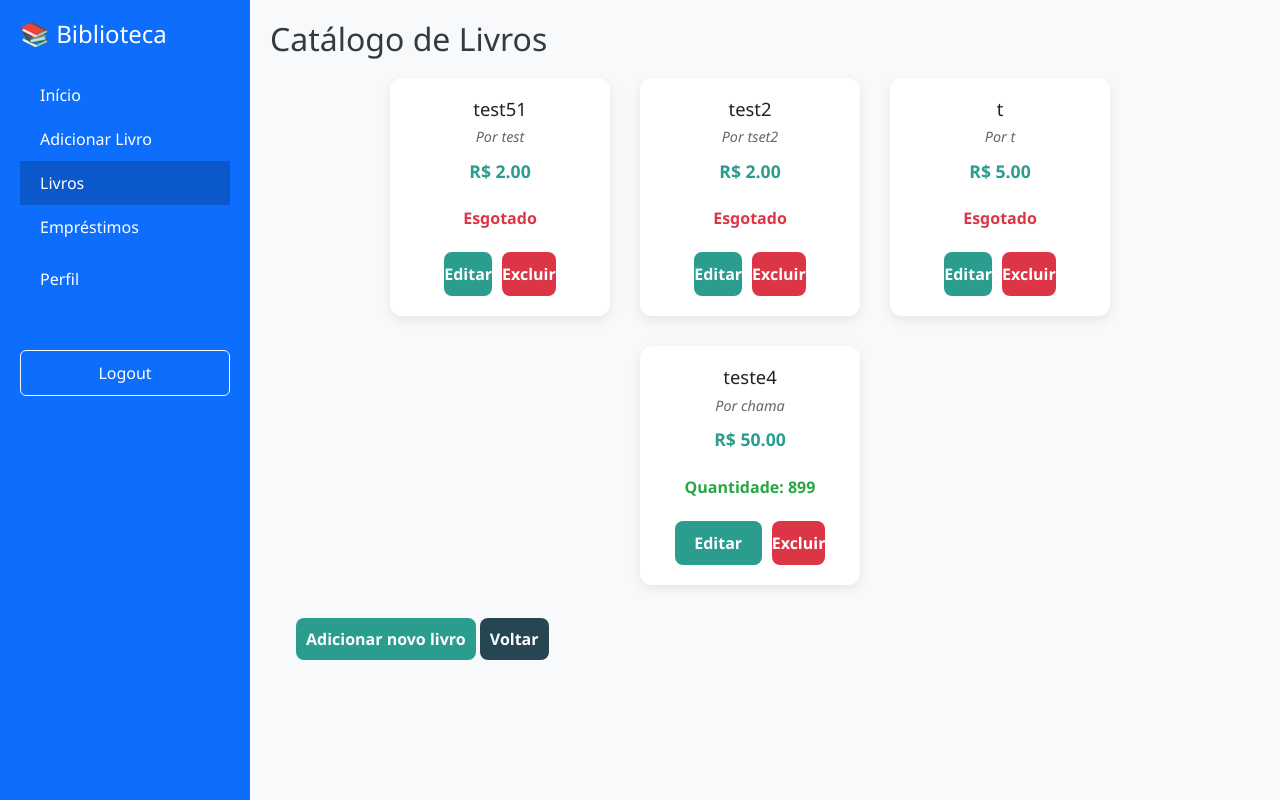
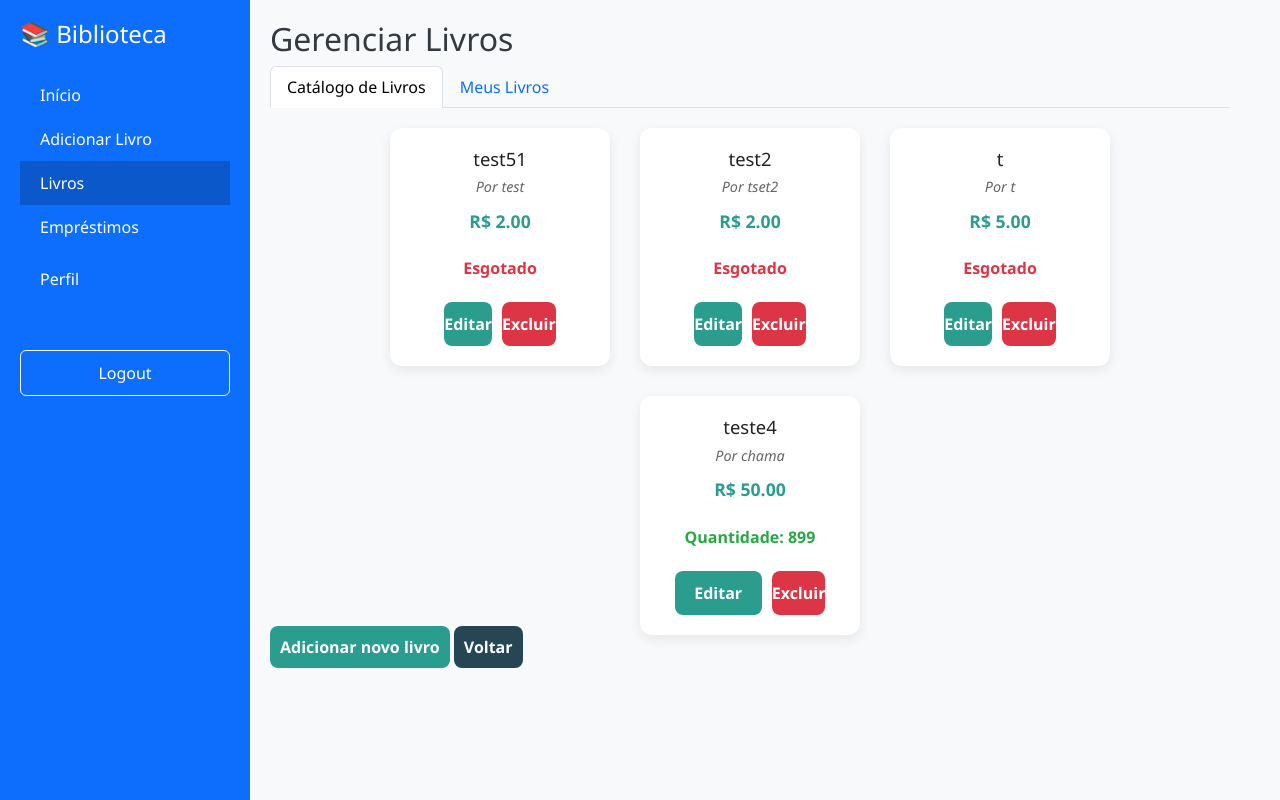
Before and after one commit to BrianKevelyn/projeto-psi, a Flask app: page /livros/lista_livros in a window 1280 px wide. Run offline with Flask 3, Linux system fonts and the light colour scheme; a user stored in the database is signed in.

Commit message:
Melhorias>: meus livros, quantidade de livros comprados/emprestimos, prprazo nos emprestimos e um resumo nos emprestimos.

```diff
--- a/controllers/livros.py
+++ b/controllers/livros.py
@@ -99,7 +99,11 @@ def editar_livro(livro_id):
 @login_required
 def lista_livros():
     livros = Livro.query.all()
-    return render_template('livros_lista.html', livros=livros)
+
+    emprestimos_usuario = Emprestimo.query.filter_by(emp_usu_id=current_user.usu_id).all()
+    meus_livros = [emp.livro for emp in emprestimos_usuario]
+
+    return render_template('livros_lista.html', livros=livros, meus_livros=meus_livros)
 
 @livros_bp.route('/comprar/<int:livro_id>', methods=['POST'])
 @login_required
@@ -196,11 +200,54 @@ def emprestimo_livro():
     else:
         emprestimos = Emprestimo.query.filter_by(emp_usu_id=current_user.usu_id).all()
 
+    # 🔹 Atualiza status para "Atrasado" se a data de devolução já passou
+    hoje = date.today()
+    atualizou = False
+
+    for emp in emprestimos:
+        data_limite = emp.emp_data_a_devolver
+        if isinstance(data_limite, datetime):
+            data_limite = data_limite.date()
+
+        if emp.status.lower() != "devolvido" and data_limite and data_limite < hoje:
+            if emp.status.lower() != "atrasado":
+                emp.status = "Atrasado"
+                atualizou = True
+
+    if atualizou:
+        db.session.commit()
+
+    # 🔹 O return deve ficar no final da função, fora do for e fora dos ifs
     return render_template(
         'emprestimo_livro.html',
         livros=livros_disponiveis,
         emprestimos=emprestimos
     )
+
+
+@livros_bp.route('/emprestimo_livro/<int:liv_id>')
+@login_required
+def emprestimo_por_livro(liv_id):
+    hoje = date.today()
+    atualizou = False
+
+    for emp in emprestimos:
+        # garante que emp_data_a_devolver seja do tipo date
+        data_limite = emp.emp_data_a_devolver
+        if isinstance(data_limite, datetime):
+            data_limite = data_limite.date()
+
+        # verifica se já passou da data limite e não está devolvido
+        if emp.status.lower() != "devolvido" and data_limite and data_limite < hoje:
+            if emp.status.lower() != "atrasado":
+                emp.status = "Atrasado"
+                atualizou = True
+
+        if atualizou:
+            db.session.commit()
+
+    return render_template('emprestimo_livro.html', livro=livro, emprestimos=emprestimos)
+
 
 
 @livros_bp.route('/emprestimos')
@@ -211,4 +258,22 @@ def listar_emprestimos():
     else:
         emprestimos = Emprestimo.query.filter_by(emp_usu_id=current_user.usu_id).all()
 
+    hoje = date.today()
+    atualizou = False
+
+    for emp in emprestimos:
+        # garante que emp_data_a_devolver seja do tipo date
+        data_limite = emp.emp_data_a_devolver
+        if isinstance(data_limite, datetime):
+            data_limite = data_limite.date()
+
+        # verifica se já passou da data limite e não está devolvido
+        if emp.status.lower() != "devolvido" and data_limite and data_limite < hoje:
+            if emp.status.lower() != "atrasado":
+                emp.status = "Atrasado"
+                atualizou = True
+
+    if atualizou:
+        db.session.commit()
+
     return render_template('listar_emprestimos.html', emprestimos=emprestimos)
--- a/templates/livros_lista.html
+++ b/templates/livros_lista.html
@@ -1,14 +1,34 @@
 {% extends 'base.html' %}
 
+{% block title %}Catálogo de Livros{% endblock %}
+
 {% block content %}
-<h2>Catálogo de Livros</h2>
+<h2>Gerenciar Livros</h2>
 
+<!-- Abas -->
+<ul class="nav nav-tabs" id="livrosTabs" role="tablist">
+  <li class="nav-item">
+    <button class="nav-link active" id="catalogo-tab" data-bs-toggle="tab" data-bs-target="#catalogo" type="button" role="tab">
+      Catálogo de Livros
+    </button>
+  </li>
+  <li class="nav-item">
+    <button class="nav-link" id="meus-tab" data-bs-toggle="tab" data-bs-target="#meus" type="button" role="tab">
+      Meus Livros
+    </button>
+  </li>
+</ul>
+
+<!-- Conteúdo das abas -->
+<div class="tab-content mt-3" id="livrosTabsContent">
+
+  <!-- Aba Catálogo -->
+  <div class="tab-pane fade show active" id="catalogo" role="tabpanel">
     {% if livros %}
       <link rel="stylesheet" href="{{ url_for('static', filename='livros_lista.css') }}">
       <div class="livros-container">
         {% for livro in livros %}
           <div class="livro-card">
-
             <div class="livro-info">
               <h3>{{ livro.liv_titulo }}</h3>
               <p class="autor">Por {{ livro.liv_autor }}</p>
@@ -46,11 +66,36 @@
     {% else %}
       <p>Não há livros cadastrados.</p>
     {% endif %}
-<div class="acoes">
+  </div>
+
+  <!-- Aba Meus Livros -->
+  <div class="tab-pane fade" id="meus" role="tabpanel">
+    {% if meus_livros %}
+      <link rel="stylesheet" href="{{ url_for('static', filename='livros_lista.css') }}">
+      <h5>Total de livros: {{ meus_livros|length }}</h5>
+      <div class="livros-container">
+        {% for livro in meus_livros %}
+          <div class="livro-card">
+            <div class="livro-info">
+              <h3>{{ livro.liv_titulo }}</h3>
+              <p class="autor">Por {{ livro.liv_autor }}</p>
+              <p class="preco">R$ {{ "%.2f"|format(livro.liv_preco) }}</p>
+              <p class="editora">Editora: {{ livro.liv_editora }}</p>
+              <p class="genero">Gênero: {{ livro.liv_genero }}</p>
+            </div>
+          </div>
+        {% endfor %}
+      </div>
+    {% else %}
+      <p>Você ainda não comprou ou emprestou nenhum livro.</p>
+    {% endif %}
+  </div>
+</div>
+
+<!-- Botões -->
 {% if current_user.usu_tipo == "bibliotecario" %}
   <a href="{{ url_for('livros.adicionar_livro') }}" class="btn-adicionar">Adicionar novo livro</a>
 {% endif %}
 
 <a href="{{ url_for('main.index') }}" class="btn-voltar_inicio">Voltar</a>
 {% endblock %}
-</div>
```
Also changed, not shown: templates/emprestimo_livro.html (+28 -1 lines), templates/listar_emprestimos.html (+15 -9 lines), instance/biblioteca.db. Lines whose indentation alone changed are shown as unchanged.
